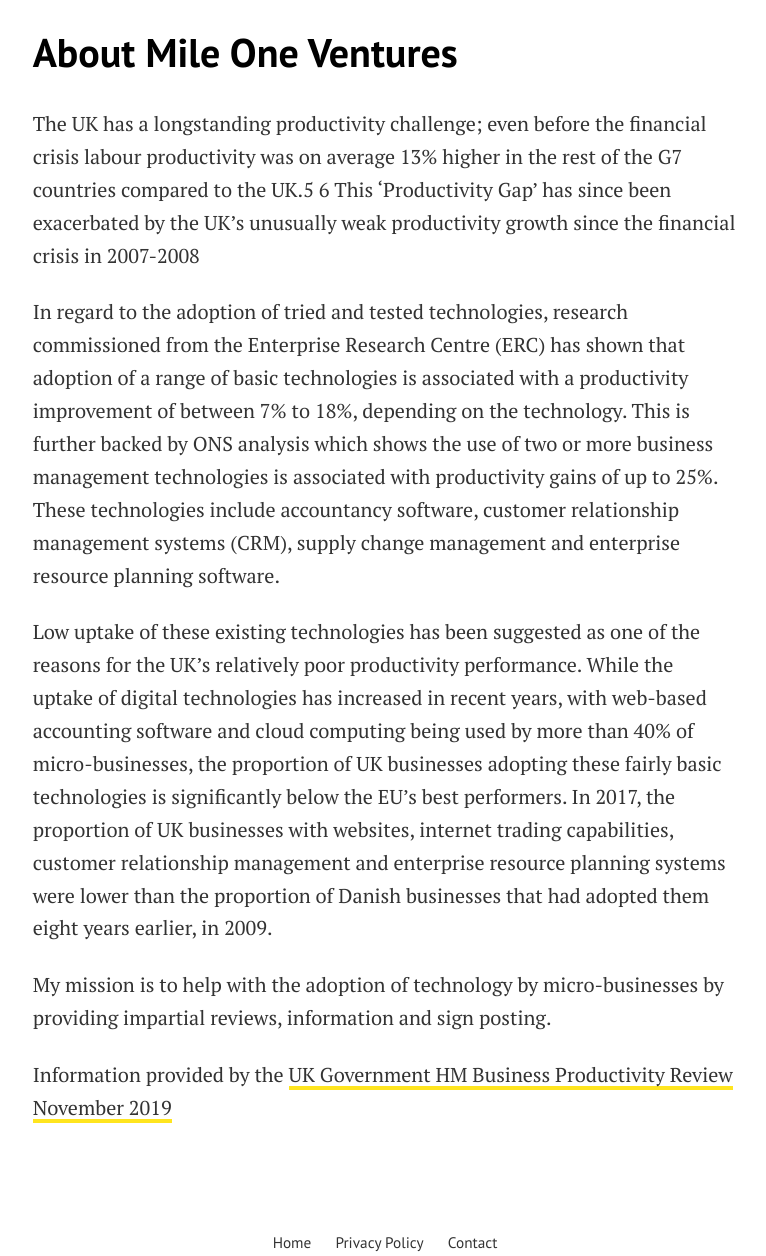
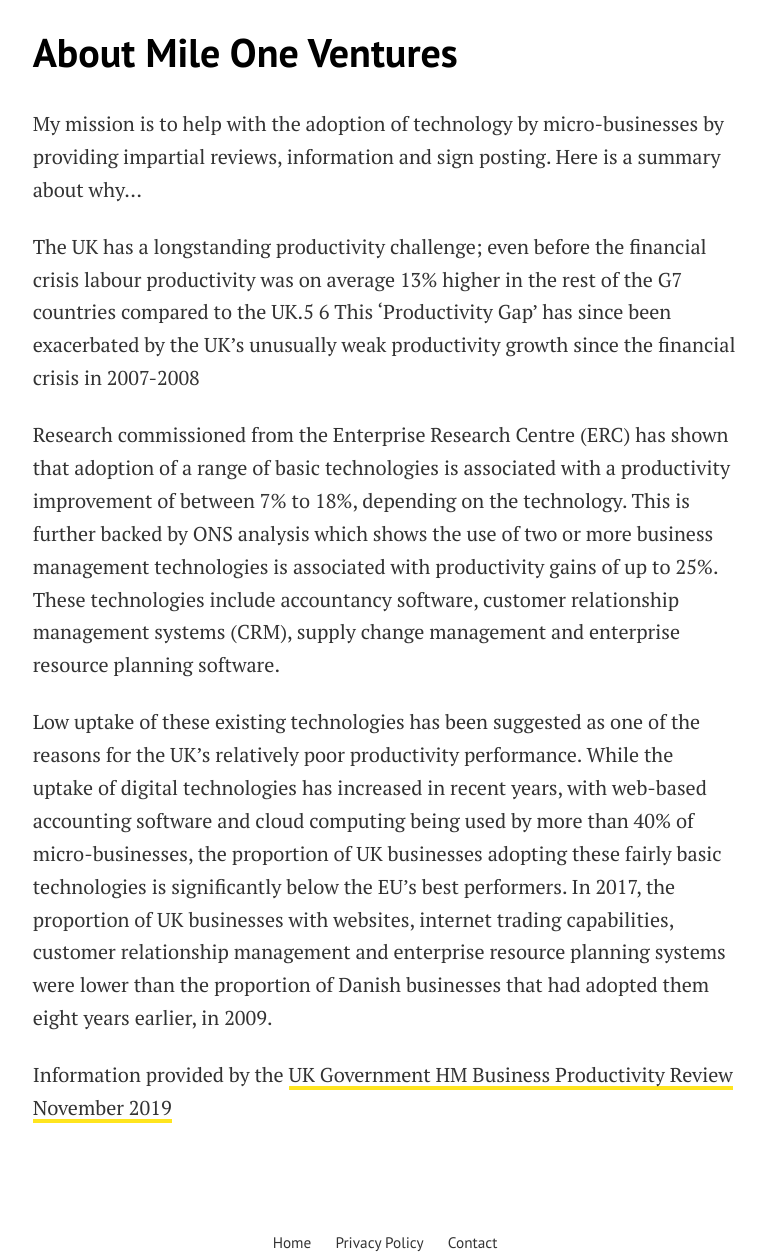
Before and after one commit to mile-one-ventures/mile-one-ventures.github.io, a Jekyll site: the page built from pages/about.md, in a window 1280 px wide and 1400 px high, scrolled down 292 px. Shown: the part 144-1400 px from the top of the window, without its empty margins (255-1021 px from the left). Built offline with Jekyll 4.4.1, drawn with Linux system fonts in a browser that asks for light colours.

Commit message:
Update hero image

```diff
--- a/assets/css/custom.css
+++ b/assets/css/custom.css
@@ -18,3 +18,9 @@ div.mc-field-group input {
     -moz-border-radius: 3px;
     border-radius: 3px;
 }
+
+@media (max-width: 767px) {
+    .img.hero {
+        display: none;
+    }
+}
--- a/pages/about.md
+++ b/pages/about.md
@@ -6,12 +6,12 @@ image: assets/images/about-hero.jpeg
 
 ---
 
+My mission is to help with the adoption of technology by micro-businesses by providing impartial reviews, information and sign posting. Here is a summary about why...
+
 The UK has a longstanding productivity challenge; even before the financial crisis labour productivity was on average 13% higher in the rest of the G7 countries compared to the UK.5 6 This 'Productivity Gap' has since been exacerbated by the UK's unusually weak productivity growth since the financial crisis in 2007-2008
 
-In regard to the adoption of tried and tested technologies, research commissioned from the Enterprise Research Centre (ERC) has shown that adoption of a range of basic technologies is associated with a productivity improvement of between 7% to 18%, depending on the technology. This is further backed by ONS analysis which shows the use of two or more business management technologies is associated with productivity gains of up to 25%. These technologies include accountancy software, customer relationship management systems (CRM), supply change management and enterprise resource planning software.
+Research commissioned from the Enterprise Research Centre (ERC) has shown that adoption of a range of basic technologies is associated with a productivity improvement of between 7% to 18%, depending on the technology. This is further backed by ONS analysis which shows the use of two or more business management technologies is associated with productivity gains of up to 25%. These technologies include accountancy software, customer relationship management systems (CRM), supply change management and enterprise resource planning software.
 
 Low uptake of these existing technologies has been suggested as one of the reasons for the UK's relatively poor productivity performance. While the uptake of digital technologies has increased in recent years, with web-based accounting software and cloud computing being used by more than 40% of micro-businesses, the proportion of UK businesses adopting these fairly basic technologies is significantly below the EU's best performers. In 2017, the proportion of UK businesses with websites, internet trading capabilities, customer relationship management and enterprise resource planning systems were lower than the proportion of Danish businesses that had adopted them eight years earlier, in 2009.
 
-My mission is to help with the adoption of technology by micro-businesses by providing impartial reviews, information and sign posting.
-
 Information provided by the [UK Government HM Business Productivity Review November 2019](https://assets.publishing.service.gov.uk/government/uploads/system/uploads/attachment_data/file/844506/business-productivity-review.pdf)
```
